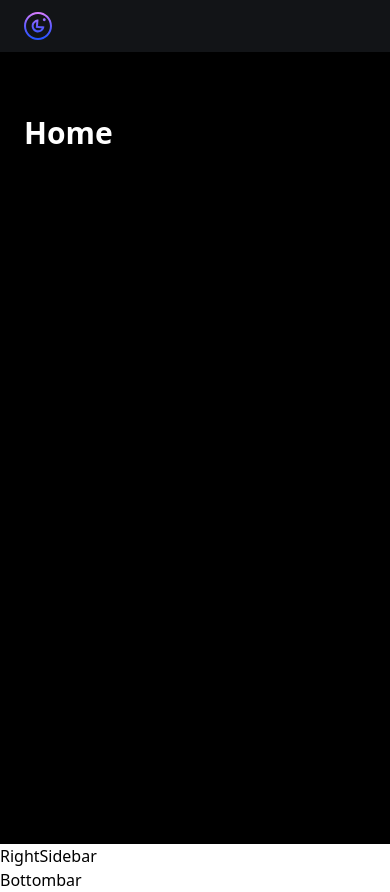
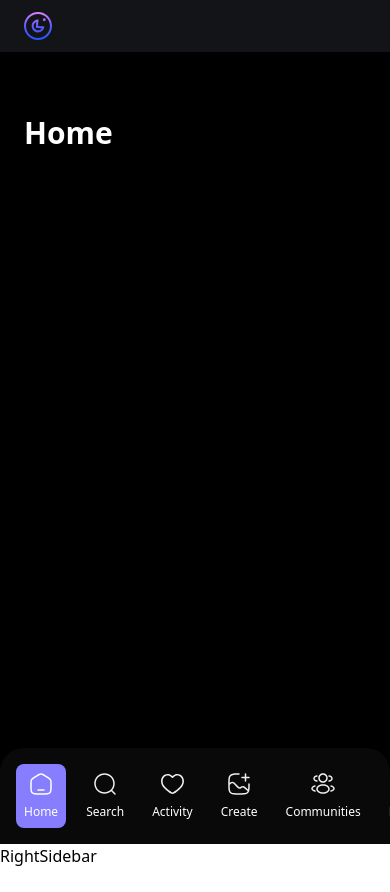
Before and after one commit to ShahadathAlam/Threads, a Next.js app: page / in a window 390 px wide. After the commit the page ends 868 px from the top, so only its background shows below. Built offline with nearby package versions, Linux system fonts and the light colour scheme; no server answers.

Commit message:
Bottombar component is created

```diff
--- a/components/shared/Bottombar.tsx
+++ b/components/shared/Bottombar.tsx
@@ -1,5 +1,43 @@
+"use client";
+
+import { sidebarLinks } from "@/constants";
+import Image from "next/image";
+import Link from "next/link";
+import { usePathname } from "next/navigation";
 import React from "react";
 
 export default function Bottombar() {
-  return <div>Bottombar</div>;
+  const pathname = usePathname();
+  return (
+    <section className="bottombar">
+      <div className="bottombar_container">
+        {sidebarLinks.map((link) => {
+          // const isActive = pathname.startsWith(link.route);
+
+          const isActive =
+            (pathname.includes(link.route) && link.route.length > 1) ||
+            pathname === link.route;
+
+          return (
+            <Link
+              href={link.route}
+              key={link.label}
+              className={`bottombar_link ${isActive && "bg-primary-500"}`}
+            >
+              <Image
+                src={link.imgURL}
+                alt={link.label}
+                width={24}
+                height={24}
+              />
+              <p className="text-subtle-medium text-light-1 max:sm:hidden">
+                {link.label.split(/\s+/)[0]}
+                {/* {link.label.split(" ")[0]} */}
+              </p>
+            </Link>
+          );
+        })}
+      </div>
+    </section>
+  );
 }
```
